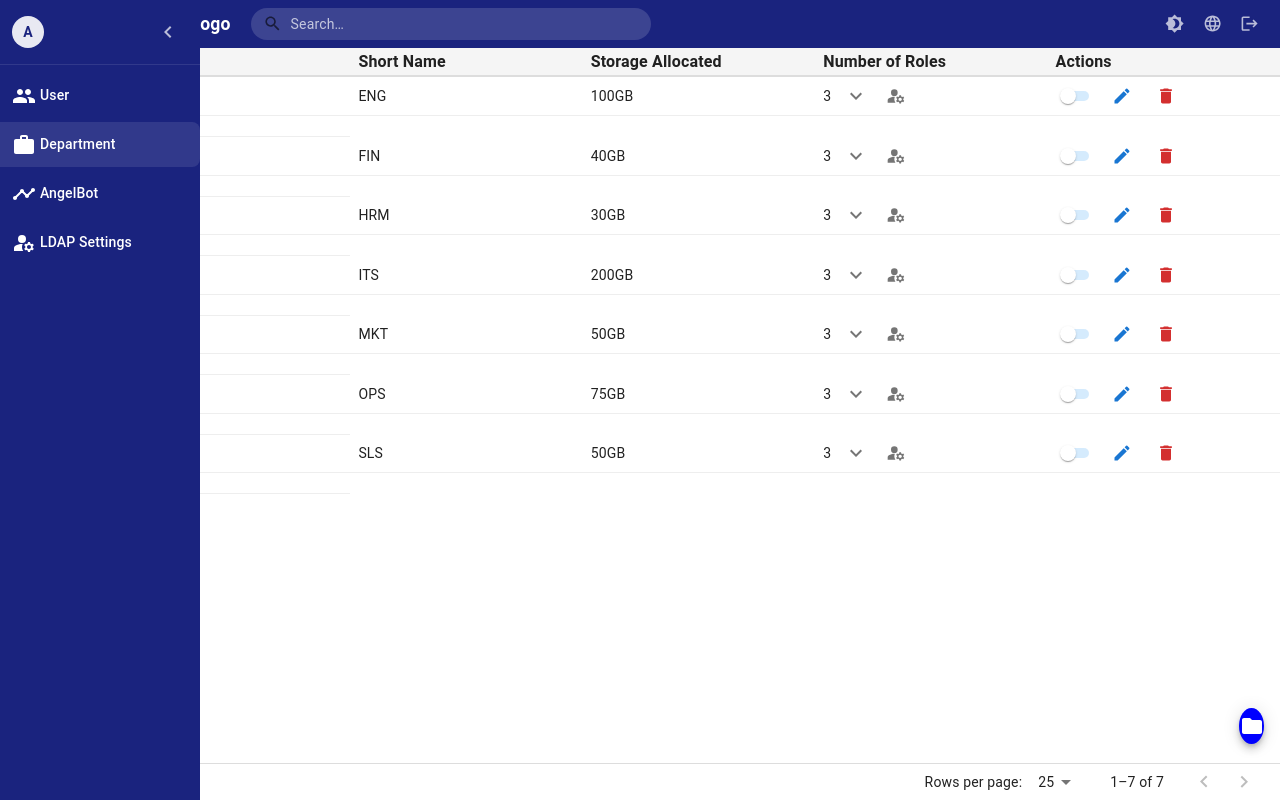
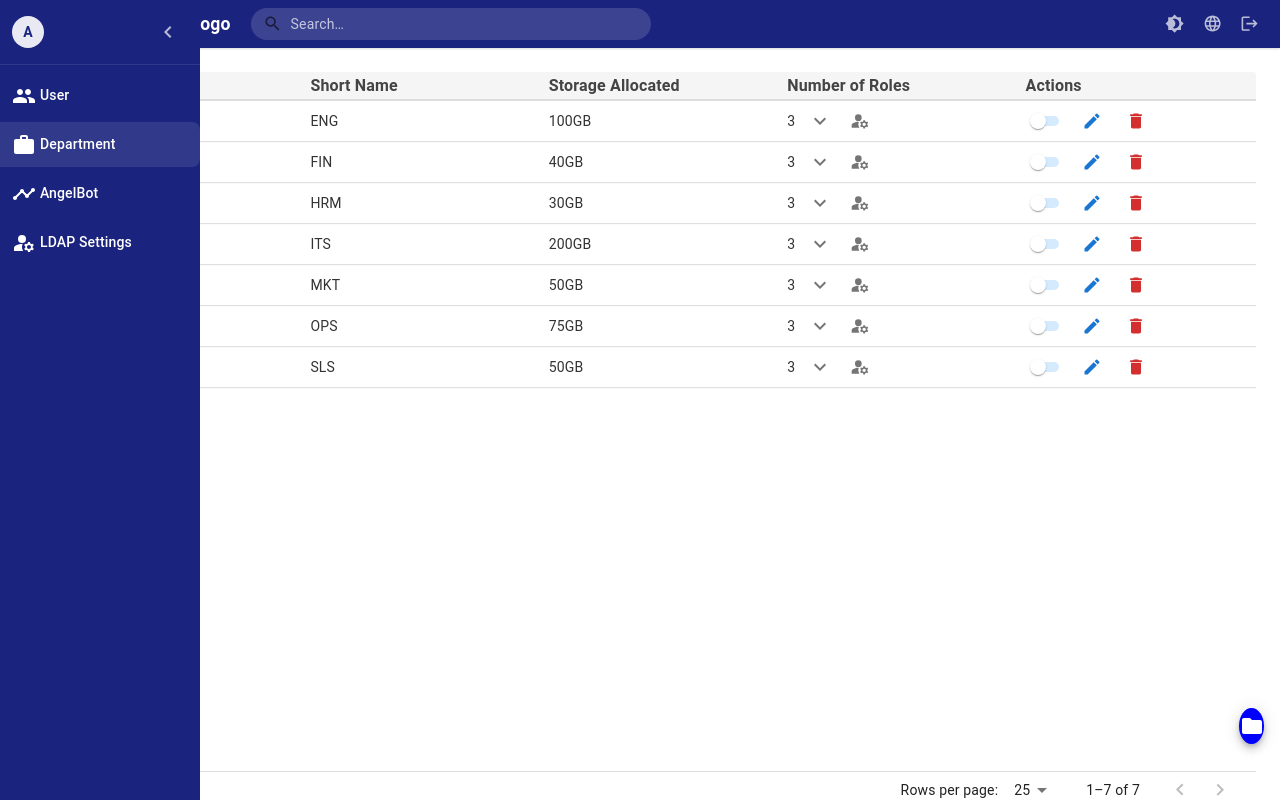
Before and after one commit to Abhisehekpandey/LMS, a React (Create React App) app: page /department in a window 1280 px wide. Built offline with nearby package versions, Linux system fonts and the light colour scheme; sample sign-in values are in the browser's storage.

Commit message:
updated Department table

```diff
--- a/src/pages/AngelBot.js
+++ b/src/pages/AngelBot.js
@@ -34,8 +34,11 @@ const commonPaperStyles = {
 };
 
 const AngelBot = ({ onThemeToggle }) => {
-  const [page, setPage] = useState(0);
-  const [rowsPerPage, setRowsPerPage] = useState(5);
+  const [userPage, setUserPage] = useState(0);
+  const [deptPage, setDeptPage] = useState(0);
+  const [userRowsPerPage, setUserRowsPerPage] = useState(5);
+  const [deptRowsPerPage, setDeptRowsPerPage] = useState(5);
+
   const [userStats, setUserStats] = useState({
     totalUsers: 0,
     activeUsers: 0,
@@ -53,13 +56,22 @@ const AngelBot = ({ onThemeToggle }) => {
     licenses: [5, 8, 12, 3, 7, 2],
   };
 
-  const handleChangePage = (event, newPage) => {
-    setPage(newPage);
+  const handleUserPageChange = (event, newPage) => {
+    setUserPage(newPage);
   };
 
-  const handleChangeRowsPerPage = (event) => {
-    setRowsPerPage(parseInt(event.target.value, 10));
-    setPage(0);
+  const handleUserRowsPerPageChange = (event) => {
+    setUserRowsPerPage(parseInt(event.target.value, 10));
+    setUserPage(0);
+  };
+
+  const handleDeptPageChange = (event, newPage) => {
+    setDeptPage(newPage);
+  };
+
+  const handleDeptRowsPerPageChange = (event) => {
+    setDeptRowsPerPage(parseInt(event.target.value, 10));
+    setDeptPage(0);
   };
 
   useEffect(() => {
@@ -320,7 +332,7 @@ const AngelBot = ({ onThemeToggle }) => {
                 </Box>
 
                 <Box sx={{ mt: 3 }}>
-                   <StatCard
+                  <StatCard
                     icon={PersonIcon}
                     title="Active Users"
                     value={userStats.activeUsers}
@@ -334,7 +346,7 @@ const AngelBot = ({ onThemeToggle }) => {
                     color={chartColors.grey}
                     bgColor={alpha(chartColors.grey, 0.04)}
                   />
-                   <StatCard
+                  <StatCard
                     icon={PersonIcon}
                     title="Inactive Users"
                     value={userStats.inactiveUsers}
@@ -592,8 +604,10 @@ const AngelBot = ({ onThemeToggle }) => {
                   <Box>
                     {getSortedStorageUsers()
                       .slice(
-                        page * rowsPerPage,
-                        page * rowsPerPage + rowsPerPage
+                        // page * rowsPerPage,
+                        // page * rowsPerPage + rowsPerPage
+                        userPage * userRowsPerPage,
+                        userPage * userRowsPerPage + userRowsPerPage
                       )
                       .map((user, index) => (
                         <Box
@@ -654,10 +668,14 @@ const AngelBot = ({ onThemeToggle }) => {
                     <TablePagination
                       component="div"
                       count={getSortedStorageUsers().length}
-                      page={page}
-                      onPageChange={handleChangePage}
-                      rowsPerPage={rowsPerPage}
-                      onRowsPerPageChange={handleChangeRowsPerPage}
+                      // page={page}
+                      page={userPage}
+                      // onPageChange={handleChangePage}
+                      onPageChange={handleUserPageChange}
+                      // rowsPerPage={rowsPerPage}
+                      rowsPerPage={userRowsPerPage}
+                      // onRowsPerPageChange={handleChangeRowsPerPage}
+                      onRowsPerPageChange={handleUserRowsPerPageChange}
                       rowsPerPageOptions={[5, 10, 15]}
                       sx={{
                         mt: 2,
@@ -689,8 +707,8 @@ const AngelBot = ({ onThemeToggle }) => {
                   <Box>
                     {getSortedDepartments()
                       .slice(
-                        page * rowsPerPage,
-                        page * rowsPerPage + rowsPerPage
+                        deptPage * deptRowsPerPage,
+                        deptPage * deptRowsPerPage + deptRowsPerPage
                       )
                       .map((dept, index) => (
                         <Box
@@ -746,13 +764,14 @@ const AngelBot = ({ onThemeToggle }) => {
                           </Typography>
                         </Box>
                       ))}
+
                     <TablePagination
                       component="div"
                       count={getSortedDepartments().length}
-                      page={page}
-                      onPageChange={handleChangePage}
-                      rowsPerPage={rowsPerPage}
-                      onRowsPerPageChange={handleChangeRowsPerPage}
+                      page={deptPage}
+                      onPageChange={handleDeptPageChange}
+                      rowsPerPage={deptRowsPerPage}
+                      onRowsPerPageChange={handleDeptRowsPerPageChange}
                       rowsPerPageOptions={[5, 10, 15]}
                       sx={{
                         mt: 2,
--- a/src/pages/Dashboard.js
+++ b/src/pages/Dashboard.js
@@ -299,33 +299,6 @@ const Dashboard = ({ onThemeToggle, departments, setDepartments }) => {
       setSnackbarOpen(true);
     }
   };
-
-  // const handleBulkDownload = () => {
-  //   let dataToDownload = [];
-
-  //   if (selected.length > 0) {
-  //     // Download only selected users
-  //     dataToDownload = rows
-  //       .filter((row) => selected.includes(row.name))
-  //       .map((row) => ({
-  //         ...row,
-  //         edit: "No", // Add edit column with default 'No'
-  //       }));
-  //   } else {
-  //     // Download all users
-  //     dataToDownload = rows.map((row) => ({
-  //       ...row,
-  //       edit: "No", // Add edit column with default 'No'
-  //     }));
-  //   }
-
-  //   const worksheet = XLSX.utils.json_to_sheet(dataToDownload);
-  //   const workbook = XLSX.utils.book_new();
-  //   XLSX.utils.book_append_sheet(workbook, worksheet, "Users");
-  //   XLSX.writeFile(workbook, "users_data.xlsx");
-  // };
-
-  // 3. Update handleBulkDownload function
 const handleBulkDownload = () => {
   let dataToDownload = [];
 
@@ -875,51 +848,17 @@ const handleBulkDownload = () => {
     transition: "background-color 0.1s ease",
   }));
 
-  // const handleTemplateDownload = () => {
-  //   const template = [
-  //     {
-  //       username: "example_user",
-  //       name: "Example User",
-  //       department: "Department Name",
-  //       role: "Role Name",
-  //       email: "user@example.com",
-  //       storageUsed: "10GB",
-  //       status: "pending", // Add status column
-  //       // activeLicense: "FALSE",
-  //       edit: "No", // Added edit column
-  //     },
-  //   ];
-
-  //   const workbook = XLSX.utils.book_new();
-  //   const worksheet = XLSX.utils.json_to_sheet(template);
-
-  //   const wscols = [
-  //     { wch: 15 }, // username
-  //     { wch: 20 }, // name
-  //     { wch: 20 }, // department
-  //     { wch: 15 }, // role
-  //     { wch: 25 }, // email
-  //     { wch: 15 }, // storageUsed
-  //     { wch: 15 }, // status
-  //     { wch: 10 }, // edit
-  //   ];
-  //   worksheet["!cols"] = wscols;
-
-  //   XLSX.utils.book_append_sheet(workbook, worksheet, "Template");
-  //   XLSX.writeFile(workbook, "user_upload_template.xlsx");
-  // };
-
   const handleTemplateDownload = () => {
     const template = [
       {
-        username: "example_user",
-        name: "Example User",
-        department: "Department Name",
-        role: "Role Name",
-        email: "user@example.com",
-        storageUsed: "10GB",
-        status: "pending", // Add status column
-        edit: "No",
+        Username: "K_Sawhney15",
+        Name: "Kapil Sahwhey",
+        Department: "Department Name",
+        Role: "Role Name/Designaton",
+        Email: "Kapil@Example.Com",
+        StorageUsed: "10GB",
+        Status: "Inactive", // Add status column
+        Edit: "No",
       },
     ];
 
@@ -1119,12 +1058,34 @@ const handleBulkDownload = () => {
                     </Typography>
                   </TableCell>
                   <TableCell sx={{ width: "150px", padding: "2px" }}>
-                    <Box sx={{ display: "flex", alignItems: "center" }}>
   <Typography variant="body1" fontWeight="bold">
     Manage Storage
   </Typography>
-                      <IconButton onClick={handleFilterClick}>
-                        <FilterListIcon />
+</TableCell>
+                  <TableCell sx={{ width: "140px", padding: "2px" }}>
+  <Box
+    sx={{
+      display: "flex",
+      alignItems: "center",
+      // justifyContent: 'flex-start',
+      // gap: 0.5,
+      justifyContent: 'space-between', // Change from flex-start to space-between
+      width: '100%', // Ensure the box takes full width
+    }}
+  >
+    <Typography variant="body1" fontWeight="bold">
+      Tools
+    </Typography>
+    <Box sx={{ ml: 2 }}> {/* Add margin to create separation */}
+    <IconButton
+      onClick={handleFilterClick}
+      size="small"
+      sx={{
+        padding: '2px',
+        marginLeft: '4px'
+      }}
+    >
+      <FilterListIcon fontSize="small" />
     </IconButton>
     <Menu
       anchorEl={anchorEl}
@@ -1137,9 +1098,7 @@ const handleBulkDownload = () => {
       <MenuItem onClick={() => handleFilterChange("Active")}>
         Active
       </MenuItem>
-                        <MenuItem
-                          onClick={() => handleFilterChange("Inactive")}
-                        >
+      <MenuItem onClick={() => handleFilterChange("Inactive")}>
         Inactive
       </MenuItem>
       <MenuItem onClick={() => handleFilterChange("Pending")}>
@@ -1147,21 +1106,6 @@ const handleBulkDownload = () => {
       </MenuItem>
     </Menu>
     </Box>
-                  </TableCell>
-                  <TableCell sx={{ width: "140px", padding: "2px" }}>
-                    <Box
-                      sx={{
-                        display: "flex",
-                        alignItems: "center",
-                        // justifyContent: "center",
-                        justifyContent: 'flex-start',
-                        gap: 0.5,
-                        // width: "100%",
-                      }}
-                    >
-                      <Typography variant="body1" fontWeight="bold">
-                        Tools
-                      </Typography>
   </Box>
 </TableCell>
                 </TableRow>
@@ -2267,22 +2211,6 @@ const handleBulkDownload = () => {
               onChange={handleInputChange}
             />
           </Box>
-
-          {/* Fourth row */}
-          {/* <Box sx={{ display: "flex", alignItems: "center", gap: 1, mt: 1 }}>
-            <Switch
-              checked={editedUserData.activeLicense || false}
-              onChange={(e) =>
-                setEditedUserData({
-                  ...editedUserData,
-                  activeLicense: e.target.checked,
-                })
-              }
-              color="primary"
-              size="small"
-            />
-            <Typography variant="body2">Active License</Typography>
-          </Box> */}
         </DialogContent>
 
         <DialogActions sx={{ p: 1, pt: 0 }}>
--- a/src/pages/Department.js
+++ b/src/pages/Department.js
@@ -347,21 +347,28 @@ function Department({ departments, setDepartments, onThemeToggle }) {
     });
   }, [departments, order, orderBy]);
 
+
   const StyledTableRow = styled(TableRow)(({ theme }) => ({
+    "&:nth-of-type(odd)": {
+      backgroundColor: "transparent",
+    },
+    "&:nth-of-type(even)": {
+      backgroundColor: "rgba(0, 0, 0, 0.02)",
+    },
     "&:hover": {
       backgroundColor: "rgba(0, 0, 0, 0.04) !important",
-      cursor: "pointer",
     },
     "& .MuiTableCell-root": {
-      padding: "1px 8px",
-      height: "20px", // Consistent height
+      padding: "2px 8px",
+      height: "32px",
       fontSize: "0.875rem",
+      color: "#333",
+      borderBottom: "1px solid #e0e0e0",
       whiteSpace: "nowrap",
-      borderBottom: "1px solid #eee",
     },
-    "&.Mui-selected": {
-      backgroundColor: "rgba(25, 118, 210, 0.08) !important",
-    },
+    // Remove any margin or padding between rows
+    margin: 0,
+    borderSpacing: 0,
     transition: "background-color 0.1s ease",
   }));
 
@@ -495,31 +502,7 @@ function Department({ departments, setDepartments, onThemeToggle }) {
     setDepartmentToDelete(null);
   };
 
-  // const handleTemplateDownload = () => {
-  //   // Create template data structure
-  //   const template = [
-  //     {
-  //       Department: "Example Department",
-  //       "Display Name": "EXD",
-  //       Roles: "Role1, Role2, Role3",
-  //     },
-  //   ];
 
-  //   // Create workbook
-  //   const workbook = XLSX.utils.book_new();
-  //   const worksheet = XLSX.utils.json_to_sheet(template);
-
-  //   // Add column widths
-  //   const wscols = [
-  //     { wch: 25 }, // Department
-  //     { wch: 15 }, // Display Name
-  //     { wch: 40 }, // Roles
-  //   ];
-  //   worksheet["!cols"] = wscols;
-
-  //   XLSX.utils.book_append_sheet(workbook, worksheet, "Template");
-  //   XLSX.writeFile(workbook, "department_upload_template.xlsx");
-  // };
 
   const handleTemplateDownload = () => {
     const template = [
@@ -567,20 +550,22 @@ function Department({ departments, setDepartments, onThemeToggle }) {
         <Navbar onThemeToggle={onThemeToggle} />
         {/* <Box sx={{ p: 3, marginLeft: "50px", overflow: "hidden" }}> */}
         <Box
+
           sx={{
             p: 0,
-            marginLeft: "48px",
+            marginLeft: "64px", // Keep the sidebar margin
+            marginTop: "24px", // Add top margin for Navbar separation
+            marginRight: "24px", // Add right margin
             overflow: "hidden",
-            height: "calc(100vh - 48px)",
+            height: "calc(100vh - 64px)", // Adjust height to account for top margin
           }}
         >
-          {/* <Typography variant="h5" gutterBottom>
-                        Departments Overview
-                    </Typography> */}
+
           <TableContainer
             component={Paper}
+
             sx={{
-              height: "calc(100vh - 84px)", // Adjusted height to account for pagination
+              height: "calc(100vh - 96px)", // Adjust for the new top margin
               "& .MuiTableHead-root": {
                 position: "sticky",
                 top: 0,
@@ -595,30 +580,22 @@ function Department({ departments, setDepartments, onThemeToggle }) {
                 borderBottom: "2px solid #ddd",
               },
               boxShadow: "0 2px 4px rgba(0,0,0,0.1)",
-              borderRadius: 0,
-              overflowY: "scroll", // Changed from 'auto' to 'scroll'
+              borderRadius: "4px", // Add slight border radius
+              overflow: "auto",
               position: "relative",
-              "&::-webkit-scrollbar": {
-                width: "8px",
-                height: "8px",
-                display: "block", // Always show scrollbar
-              },
-              "&::-webkit-scrollbar-track": {
-                backgroundColor: "#f5f5f5",
-              },
-              "&::-webkit-scrollbar-thumb": {
-                backgroundColor: "#888",
-                borderRadius: "4px",
-                "&:hover": {
-                  backgroundColor: "#666",
-                },
-              },
             }}
           >
             <Table>
               <TableHead>
                 <TableRow>
-                  <TableCell sx={{ width: "200px", padding: "1px 8px" }}>
+                  {/* <TableCell sx={{ width: "200px", padding: "1px 8px" }}> */}
+                  <TableCell sx={{
+  width: "200px",
+  padding: "2px 8px",
+  height: "32px",
+  fontWeight: "bold",
+  color: "#444",
+}}>
                     <TableSortLabel
                       active={orderBy === "name"}
                       direction={orderBy === "name" ? order : "asc"}
@@ -629,7 +606,14 @@ function Department({ departments, setDepartments, onThemeToggle }) {
                       </Typography>
                     </TableSortLabel>
                   </TableCell>
-                  <TableCell sx={{ width: "150px", padding: "1px 8px" }}>
+                  {/* <TableCell sx={{ width: "150px", padding: "1px 8px" }}> */}
+                  <TableCell sx={{
+  width: "200px",
+  padding: "2px 8px",
+  height: "32px",
+  fontWeight: "bold",
+  color: "#444",
+}}>
                     <TableSortLabel
                       active={orderBy === "displayName"}
                       direction={orderBy === "displayName" ? order : "asc"}
@@ -640,12 +624,26 @@ function Department({ departments, setDepartments, onThemeToggle }) {
                       </Typography>
                     </TableSortLabel>
                   </TableCell>
-                  <TableCell sx={{ width: "150px", padding: "1px 8px" }}>
+                  {/* <TableCell sx={{ width: "150px", padding: "1px 8px" }}> */}
+                  <TableCell sx={{
+  width: "200px",
+  padding: "2px 8px",
+  height: "32px",
+  fontWeight: "bold",
+  color: "#444",
+}}>
                     <Typography variant="body1" fontWeight="bold">
                       Storage Allocated
                     </Typography>
                   </TableCell>
-                  <TableCell sx={{ width: "150px", padding: "1px 8px" }}>
+                  {/* <TableCell sx={{ width: "150px", padding: "1px 8px" }}> */}
+                  <TableCell sx={{
+  width: "200px",
+  padding: "2px 8px",
+  height: "32px",
+  fontWeight: "bold",
+  color: "#444",
+}}>
                     <TableSortLabel
                       active={orderBy === "roles"}
                       direction={orderBy === "roles" ? order : "asc"}
@@ -656,7 +654,14 @@ function Department({ departments, setDepartments, onThemeToggle }) {
                       </Typography>
                     </TableSortLabel>
                   </TableCell>
-                  <TableCell sx={{ width: "150px", padding: "1px 8px" }}>
+                  {/* <TableCell sx={{ width: "150px", padding: "1px 8px" }}> */}
+                  <TableCell sx={{
+  width: "200px",
+  padding: "2px 8px",
+  height: "32px",
+  fontWeight: "bold",
+  color: "#444",
+}}>
                     <Typography variant="body1" fontWeight="bold">
                       Actions
                     </Typography>
@@ -767,24 +772,55 @@ function Department({ departments, setDepartments, onThemeToggle }) {
                         </TableCell>
                       </StyledTableRow>
                       <StyledTableRow key={index}>
-                        <TableCell
+                        {/* <TableCell
                           style={{ paddingBottom: 0, paddingTop: 0 }}
                           colSpan={1}
-                        >
+                        > */}
+                        <TableCell
+  style={{
+    paddingBottom: 0,
+    paddingTop: 0,
+    borderBottom: "none" ,
+    height: "auto",
+  }}
+  colSpan={5}
+>
                           <Collapse
                             in={openRows[index]}
                             timeout="auto"
                             unmountOnExit
                           >
-                            <Box sx={{ margin: 1 }}>
-                              <List dense>
+                            {/* <Box sx={{ margin: 1 }}> */}
+                            <Box sx={{
+      margin: 0,
+      backgroundColor: "rgba(0, 0, 0, 0.01)",
+      borderRadius: 0,
+      padding: 0
+    }}>
+                              {/* <List dense> */}
+                              {/* <List dense sx={{ padding: 0 }}> */}
+                              <List dense sx={{
+        padding: 0,
+        margin: 0,
+        "& .MuiListItem-root": {
+          padding: "2px 8px",
+          minHeight: "32px",
+          borderBottom: "1px solid #f0f0f0"
+        }
+      }}>
                                 {dept.roles.map((role, roleIndex) => (
                                   <ListItem
                                     key={roleIndex}
+                                    sx={{
+                                      height: "32px",
+                                      "&:hover": {
+                                        backgroundColor: "rgba(0, 0, 0, 0.02)",
+                                      },
+                                    }}
                                     secondaryAction={
                                       <Box sx={{ display: "flex", gap: 1 }}>
                                         <IconButton
-                                          edge="end"
+                                          // edge="end"
                                           size="small"
                                           onClick={() =>
                                             handleEditRole(
@@ -793,9 +829,15 @@ function Department({ departments, setDepartments, onThemeToggle }) {
                                               role
                                             )
                                           }
+                                          // sx={{
+                                          //   "&:hover": {
+                                          //     color: "primary.main",
+                                          //   },
+                                          // }}
                                           sx={{
-                                            "&:hover": {
-                                              color: "primary.main",
+                                            padding: "4px",
+                                            "& .MuiSvgIcon-root": {
+                                              fontSize: "1.1rem",
                                             },
                                           }}
                                           title="Edit Role"
@@ -803,14 +845,20 @@ function Department({ departments, setDepartments, onThemeToggle }) {
                                           <EditIcon fontSize="small" />
                                         </IconButton>
                                         <IconButton
-                                          edge="end"
+                                          // edge="end"
                                           size="small"
                                           onClick={() =>
                                             handleDeleteRole(index, roleIndex)
                                           }
+                                          // sx={{
+                                          //   "&:hover": {
+                                          //     color: "error.main",
+                                          //   },
+                                          // }}
                                           sx={{
-                                            "&:hover": {
-                                              color: "error.main",
+                                            padding: "4px",
+                                            "& .MuiSvgIcon-root": {
+                                              fontSize: "1.1rem",
                                             },
                                           }}
                                           title="Delete Role"
```
Lines whose indentation alone changed are shown as unchanged.
